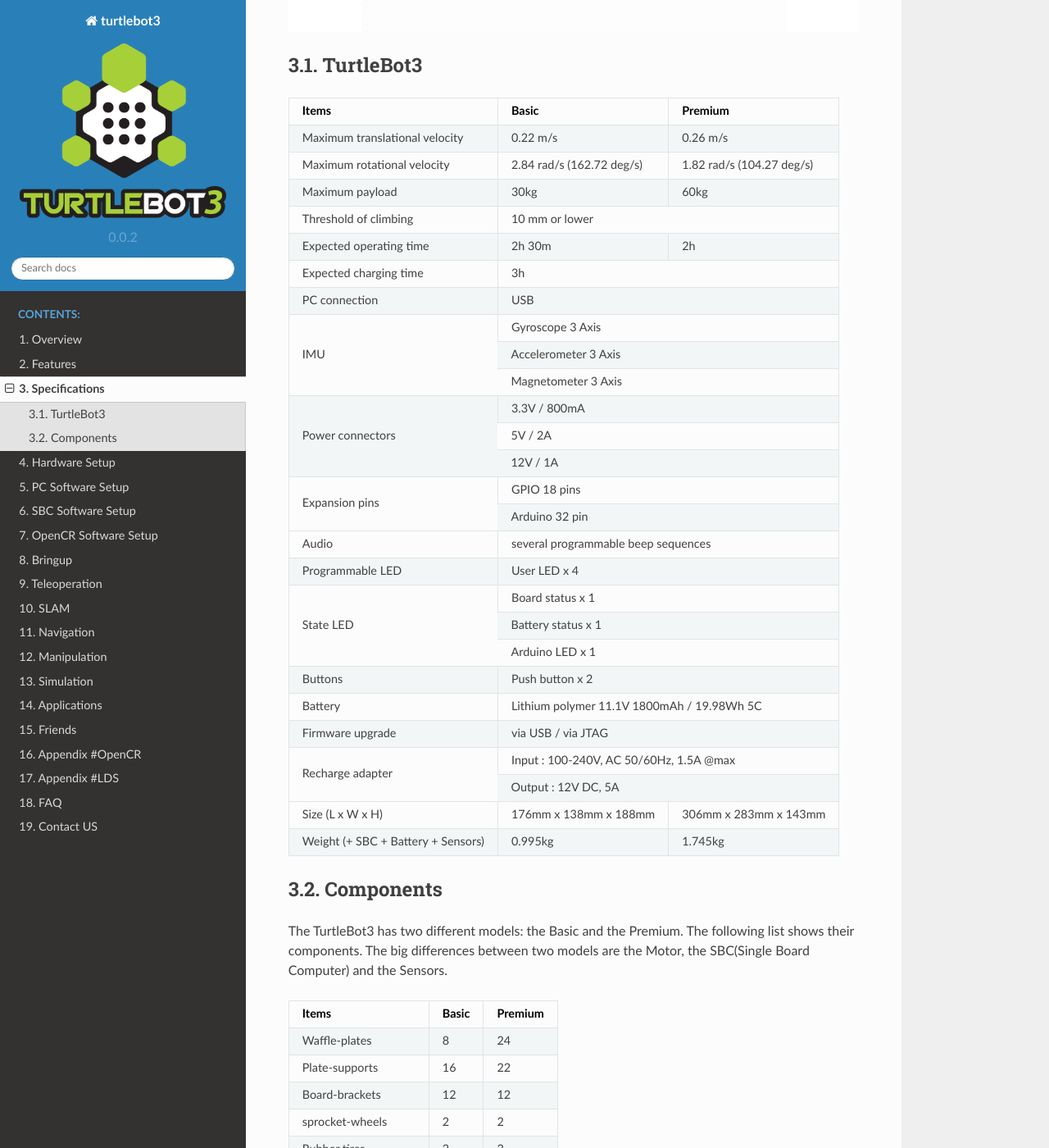
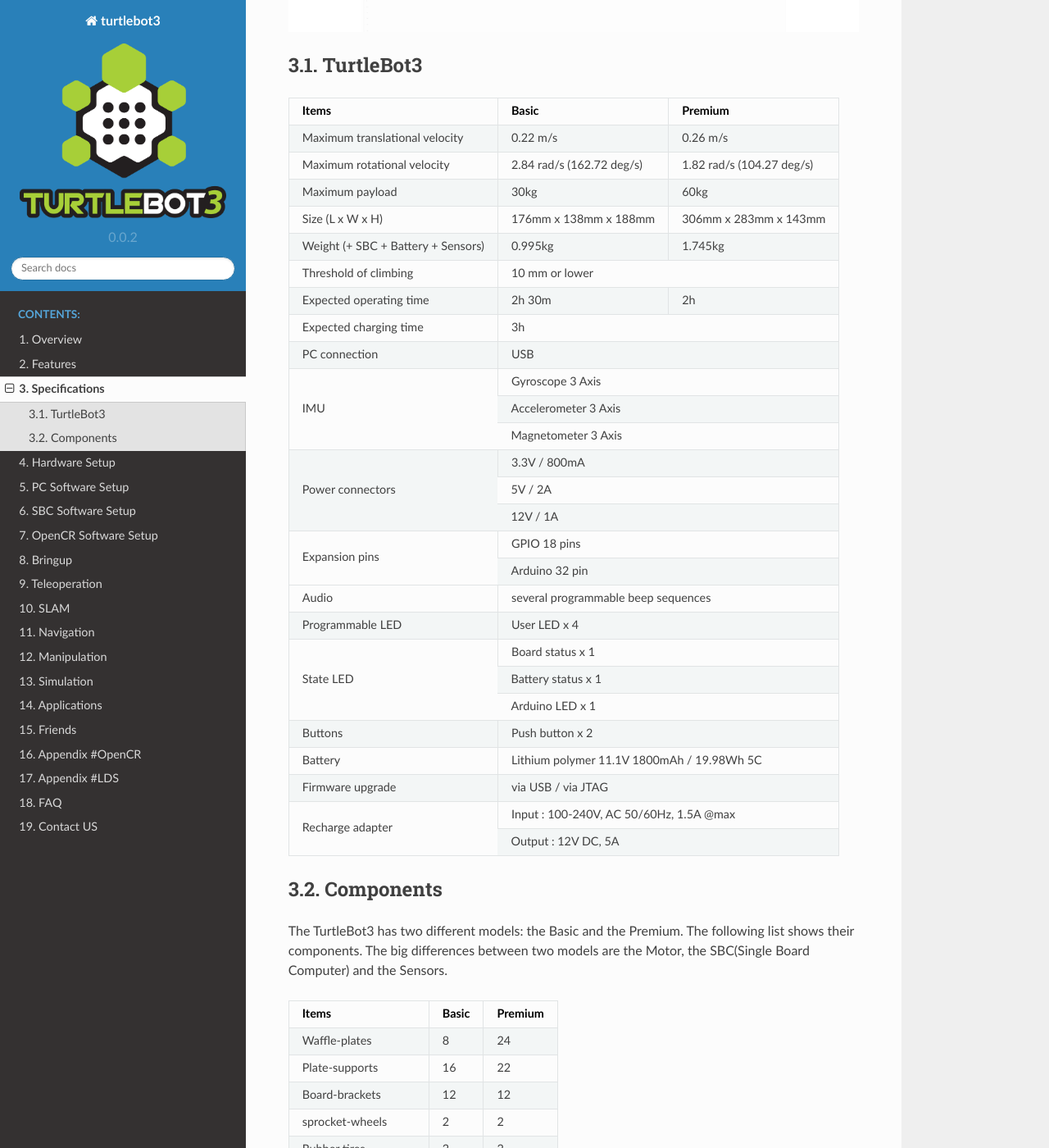
Before and after one commit to shivharis/turtlebot3_wiki, a Sphinx documentation site: the page built from docs/source/specifications.rst, in a window 1280 px wide and 1400 px high, scrolled down 513 px. Shown: the whole window at 82% size. Built offline with Sphinx 7.4.7 and the Read the Docs theme 2.0.0, drawn with Linux system fonts in a browser that asks for light colours; some of the changed lines change nothing that is shown.

Commit message:
specifications-table modified

```diff
--- a/docs/source/specifications.rst
+++ b/docs/source/specifications.rst
@@ -14,6 +14,10 @@
 | Maximum rotational velocity        | 2.84 rad/s (162.72 deg/s) | 1.82 rad/s (104.27 deg/s) |
 +------------------------------------+---------------------------+---------------------------+
 | Maximum payload                    | 30kg                      | 60kg                      |
++------------------------------------+---------------------------+---------------------------+
+| Size (L x W x H)                   | 176mm x 138mm x 188mm     | 306mm x 283mm x 143mm     |
++------------------------------------+---------------------------+---------------------------+
+| Weight (+ SBC + Battery + Sensors) | 0.995kg                   | 1.745kg                   |
 +------------------------------------+---------------------------+---------------------------+
 | Threshold of climbing              | 10 mm or lower                                        |
 +------------------------------------+---------------------------+---------------------------+
@@ -59,10 +63,6 @@
 + Recharge adapter                   +-------------------------------------------------------+
 |                                    | Output : 12V DC, 5A                                   |
 +------------------------------------+---------------------------+---------------------------+
-| Size (L x W x H)                   | 176mm x 138mm x 188mm     | 306mm x 283mm x 143mm     |
-+------------------------------------+---------------------------+---------------------------+
-| Weight (+ SBC + Battery + Sensors) | 0.995kg                   | 1.745kg                   |
-+------------------------------------+---------------------------+---------------------------+
 
 
 Components
```
